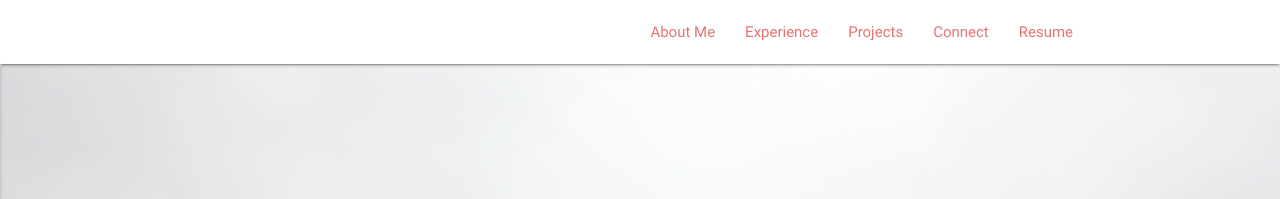
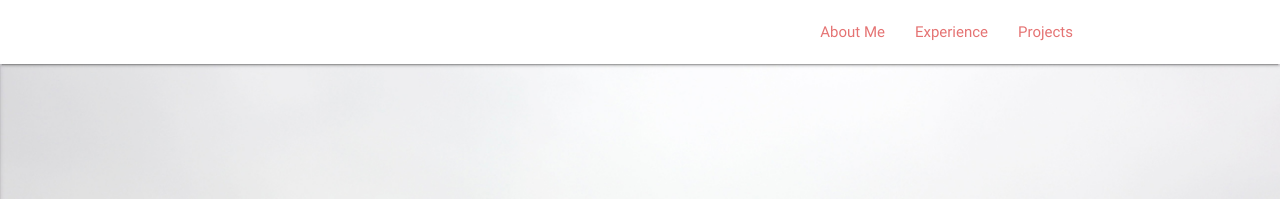
Before and after one commit to superkat64/katepiette.com, a website with bundled scripts: page index.html in a window 1280 px wide. Shown: the top 199 px of the page. Built offline with nearby package versions, Linux system fonts and the light colour scheme.

Commit message:
comment out connect section to ideally prevent more people from calling me

```diff
--- a/index.html
+++ b/index.html
@@ -26,8 +26,6 @@
                <li><a class="pg-link red-text text-lighten-2" href="#about_me">About Me</a></li>
                <li><a class="pg-link red-text text-lighten-2" href="#experience">Experience</a></li>
                <li><a class="pg-link red-text text-lighten-2" href="#projects">Projects</a></li>
-               <li><a class="pg-link red-text text-lighten-2" href="#connect">Connect</a></li>
-               <li><a class="red-text text-lighten-2" href="documents/resume.pdf" target="_blank">Resume</a></li>
              </ul>
 
              <div id="nav-icon" class="left">
@@ -43,8 +41,7 @@
                  <li><a class="pg-link red-text" href="#about_me">About Me</a></li>
                  <li><a class="pg-link red-text" href="#experience">Experience</a></li>
                  <li><a class="pg-link red-text" href="#projects">Projects</a></li>
-                 <li><a class="pg-link red-text" href="#connect">Connect</a></li>
-                 <li><a class="red-text" href="documents/resume.pdf">Resume</a></li>
+
                </ul>
            </div>
          </nav>
@@ -332,7 +329,7 @@
       </div>
 
 <!-- CONNECT -->
-        <section id="connect">
+        <!-- <section id="connect">
           <div id="connect" class="block red lighten-1">
             <div class="container connect-container center">
               <div class="row">
@@ -353,7 +350,7 @@
             </div>
           </div>
         </section>
-        </div>
+        </div> -->
 
         <footer class="page-footer">
           <div class="footer-copyright">
```
Also changed, not shown: 1 other file.
